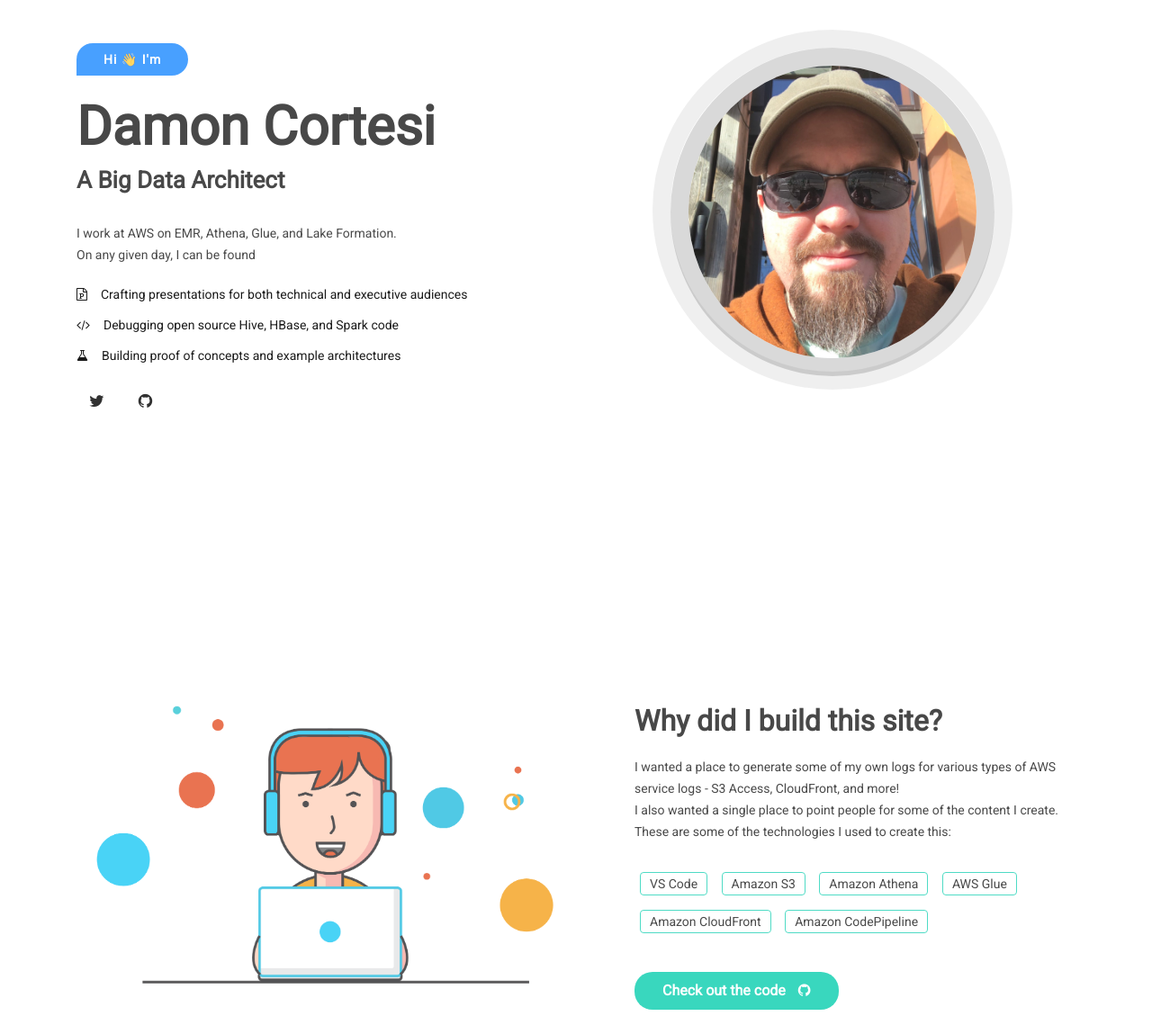
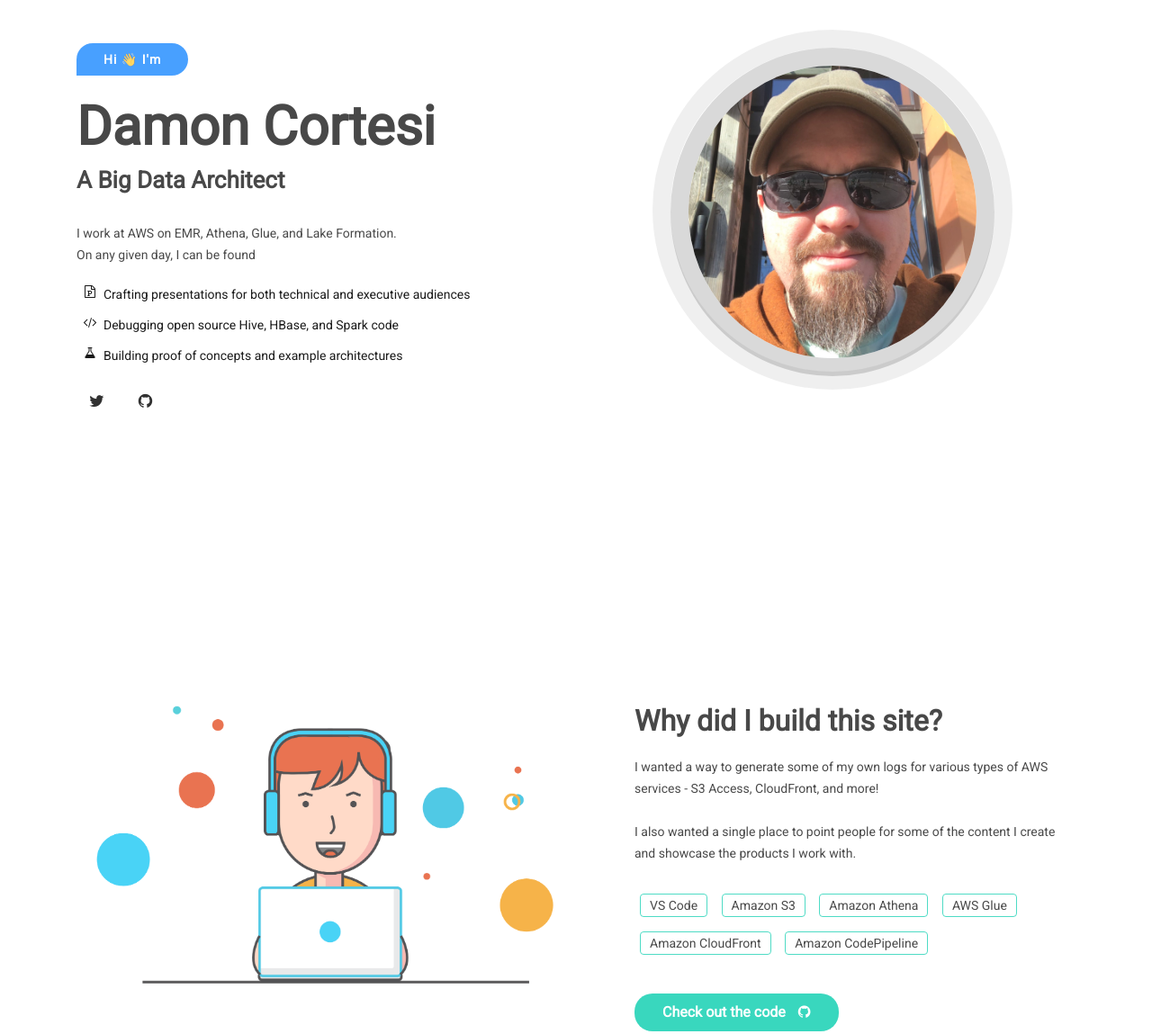
Before and after one commit to dacort/damons-data-lake, a plain HTML site: page web/index.html in a window 1280 px wide. Shown: the part 226-1375 px from the top of the page at 90% size. Drawn offline with Linux system fonts and the light colour scheme.

Commit message:
Update design and styles

```diff
--- a/web/assets/css/responsive.css
+++ b/web/assets/css/responsive.css
@@ -397,12 +397,12 @@
 
   .mh-home .mh-header-info {
     padding: 0;
-    text-align: center;
+    /* text-align: center; */
     margin-top: 40px; }
 
   .mh-about .mh-about-inner {
     padding-left: 5px;
-    text-align: center;
+    /* text-align: center; */
     margin: 30px 15px; }
 
   .mh-skills .mh-professional-skill {
--- a/web/index.html
+++ b/web/index.html
@@ -16,7 +16,7 @@
         <!-- FAVICON PROVIDED BY https://www.flaticon.com/authors/pixel-perfect -->
 
         <!-- Google Font-->
-        <link href="http://fonts.googleapis.com/css?family=Roboto" rel="stylesheet">
+        <link href="https://fonts.googleapis.com/css?family=Roboto" rel="stylesheet">
         <!-- Font Awesome -->
         <link rel="stylesheet" href="assets/icons/font-awesome-4.7.0/css/font-awesome.min.css">
         <!-- Bootstrap CSS -->
@@ -30,6 +30,7 @@
         <!-- Custom CSS-->
         <link rel="stylesheet" href="assets/css/styles.css">
         <link rel="stylesheet" href="assets/css/responsive.css">
+        <link rel="stylesheet" href="assets/css/tweaks.css">
 
         <!-- Colors -->
         <!-- <link rel="stylesheet" href="assets/css/colors/defauld.css" title="defauld"> -->
@@ -105,10 +106,10 @@
 
                                 <p class="wow fadeInUp" data-wow-duration="0.8s" data-wow-delay="0.4s">I work at AWS on EMR, Athena, Glue, and Lake Formation.<br />On any given day, I can be found</p>
 
-                                <ul>
-                                    <li class="wow fadeInUp" data-wow-duration="0.8s" data-wow-delay="0.4s"><i class="fa fa-file-powerpoint-o"></i>Crafting presentations for both technical and executive audiences</li>
-                                    <li class="wow fadeInUp" data-wow-duration="0.8s" data-wow-delay="0.5s"><i class="fa fa-code"></i>Debugging open source Hive, HBase, and Spark code</li>
-                                    <li class="wow fadeInUp" data-wow-duration="0.8s" data-wow-delay="0.6s"><i class="fa fa-flask"></i>Building proof of concepts and example architectures</li>
+                                <ul class="fa-ul">
+                                    <li class="wow fadeInUp" data-wow-duration="0.8s" data-wow-delay="0.4s"><i class="fa fa-li fa-file-powerpoint-o"></i>Crafting presentations for both technical and executive audiences</li>
+                                    <li class="wow fadeInUp" data-wow-duration="0.8s" data-wow-delay="0.5s"><i class="fa fa-li fa-code"></i>Debugging open source Hive, HBase, and Spark code</li>
+                                    <li class="wow fadeInUp" data-wow-duration="0.8s" data-wow-delay="0.6s"><i class="fa fa-li fa-flask"></i>Building proof of concepts and example architectures</li>
                                 </ul>
 
                                 <ul class="social-icon wow fadeInUp" data-wow-duration="0.8s" data-wow-delay="0.7s">
@@ -145,9 +146,8 @@
                     <div class="col-sm-12 col-md-6">
                         <div class="mh-about-inner">
                             <h2 class="wow fadeInUp" data-wow-duration="0.8s" data-wow-delay="0.1s">Why did I build this site?</h2>
-                            <p class="wow fadeInUp" data-wow-duration="0.8s" data-wow-delay="0.2s">I wanted a place to generate some of my own logs for various types of AWS service logs - S3 Access, CloudFront, and more!
-                                <br />I also wanted a single place to point people for some of the content I create.
-                                <br />These are some of the technologies I used to create this:</p>
+                            <p class="wow fadeInUp" data-wow-duration="0.8s" data-wow-delay="0.2s">I wanted a way to generate some of my own logs for various types of AWS services - S3 Access, CloudFront, and more!
+                                <br /><br />I also wanted a single place to point people for some of the content I create and showcase the products I work with.</p>
                             <div class="mh-about-tag wow fadeInUp" data-wow-duration="0.8s" data-wow-delay="0.3s">
                                 <ul>
                                     <li><span>VS Code</span></li>
```
